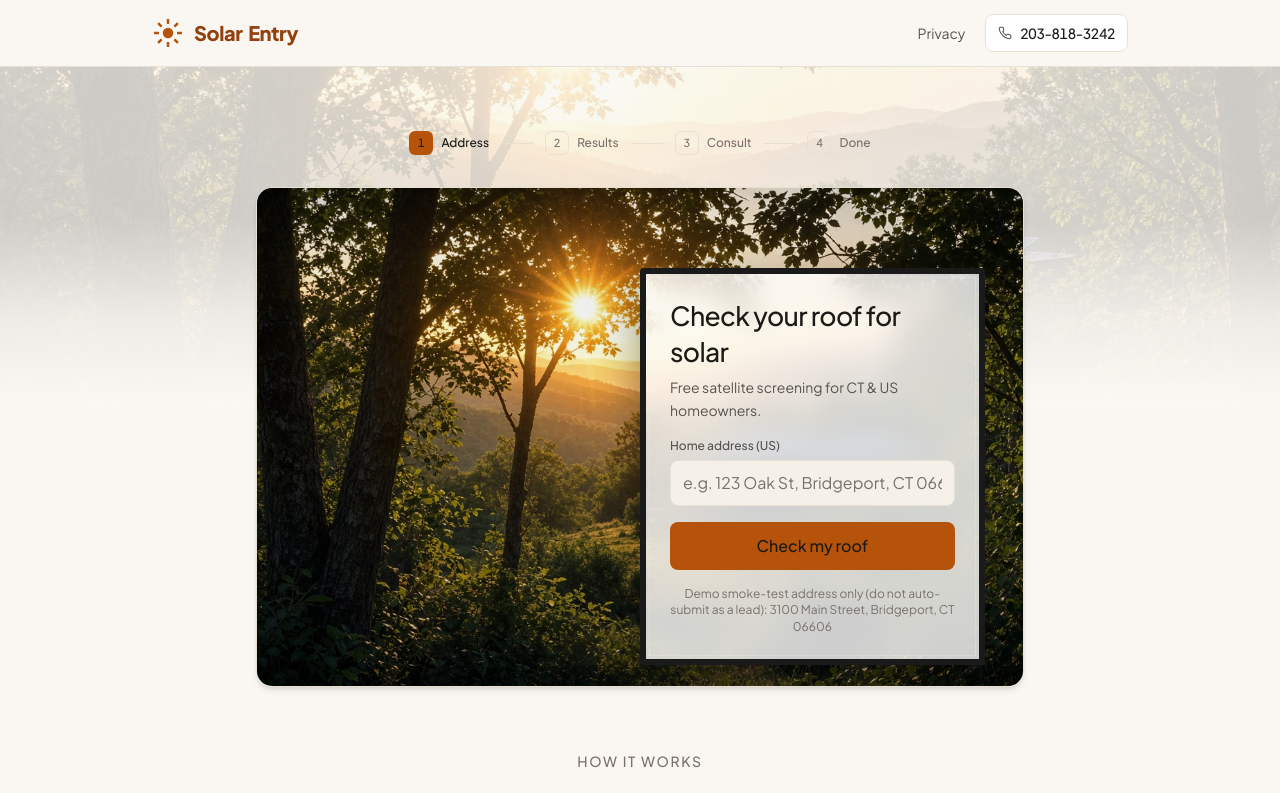
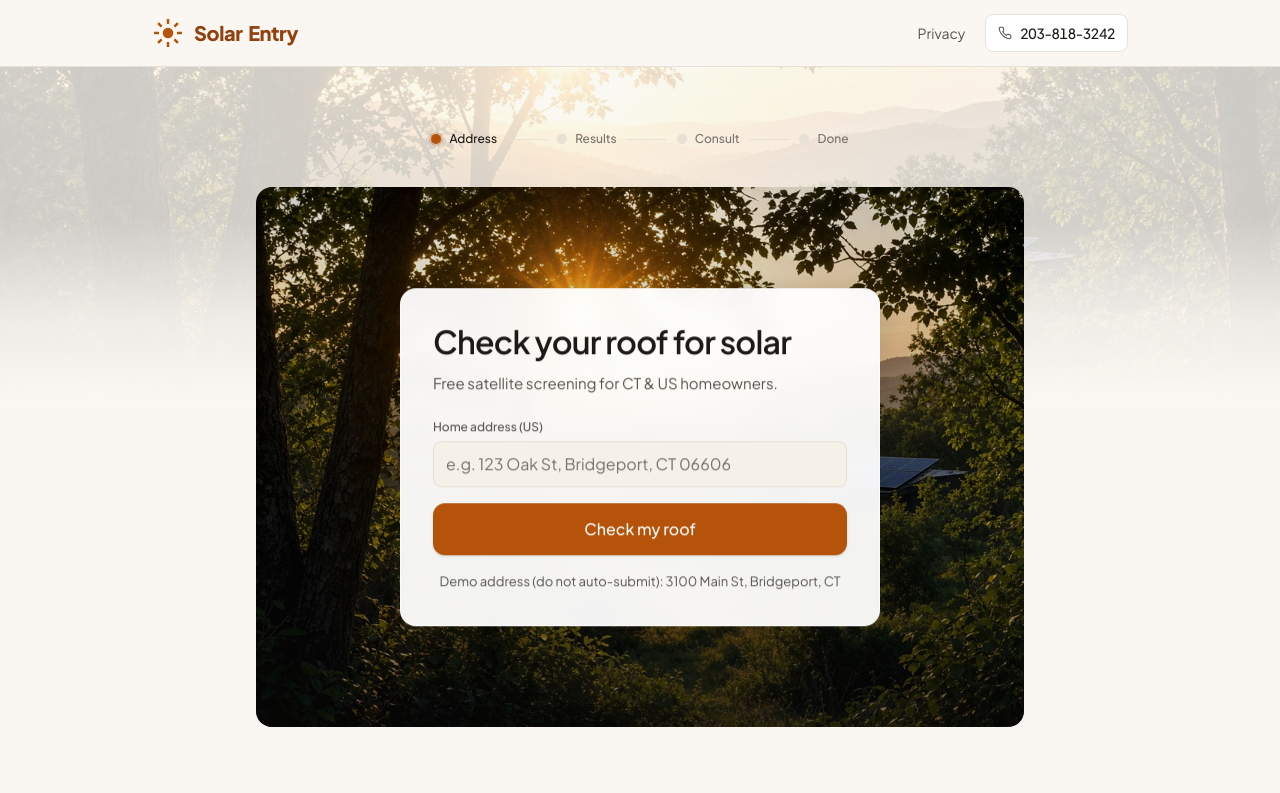
Before and after one commit to myagentmarcel-collab/solarentry, a Next.js app: page / in a window 1280 px wide. Shown: the top 793 px of the page. Built offline with nearby package versions, Linux system fonts and the light colour scheme.

Commit message:
style: remove window-pane frame; soft frosted hero card; white CTA text

```diff
--- a/src/components/Funnel.tsx
+++ b/src/components/Funnel.tsx
@@ -162,39 +162,33 @@ export function Funnel() {
       <StepIndicator step={step} />
 
       {step === "address" && (
-        <section className="relative h-[360px] w-full overflow-hidden rounded-2xl border border-[var(--border)] shadow-md sm:h-[440px] md:h-[500px]">
+        <section className="relative min-h-[420px] w-full overflow-hidden rounded-2xl sm:min-h-[480px] md:min-h-[540px]">
           <img
             src="/images/solar-cinematic.jpg"
             alt="Distant home with rooftop solar, sun shining through the trees"
-            className="absolute inset-0 h-full w-full object-cover object-[center_40%]"
+            className="absolute inset-0 h-full w-full object-cover object-[center_40%] brightness-[0.92] contrast-[1.05] saturate-[1.05]"
             width={1280}
             height={720}
             decoding="async"
             fetchPriority="high"
           />
-          {/* Soft vignette so the window card stays readable */}
+          {/* Stronger bottom veil so the card sits clearly on the photo */}
           <div
             aria-hidden
-            className="absolute inset-0 bg-gradient-to-t from-black/25 via-transparent to-black/10"
+            className="absolute inset-0 bg-gradient-to-t from-stone-950/55 via-stone-950/20 to-stone-950/5"
           />
 
-          {/* Window-pane card — right-center over picture windows on desktop; centered on mobile */}
-          <div className="absolute inset-x-3 bottom-4 top-auto z-10 sm:inset-auto sm:bottom-auto sm:left-[48%] sm:right-[4%] sm:top-[18%] md:left-[50%] md:right-[5%] md:top-[16%]">
-            <div className="relative overflow-hidden rounded-sm border-[5px] border-[#1a1a1a] shadow-[0_12px_40px_rgba(0,0,0,0.35)] sm:border-[6px]">
-              {/* Inner glass lip — suggests window pane without crossing the form */}
-              <div
-                aria-hidden
-                className="pointer-events-none absolute inset-[3px] z-10 rounded-[1px] border border-white/40 shadow-[inset_0_0_0_1px_rgba(0,0,0,0.18)]"
-              />
-              <div className="relative z-20 bg-white/80 p-4 backdrop-blur-md sm:p-5 md:p-6">
-                <h1 className="text-xl font-medium tracking-tight text-[var(--foreground)] sm:text-2xl md:text-[1.65rem] md:leading-snug">
+          {/* Soft contemporary form card — no heavy frame */}
+          <div className="absolute inset-x-3 bottom-4 z-10 sm:inset-x-auto sm:bottom-auto sm:left-1/2 sm:top-1/2 sm:w-[min(100%-2rem,28rem)] sm:-translate-x-1/2 sm:-translate-y-1/2 md:w-[min(100%-2rem,30rem)]">
+            <div className="rounded-2xl border border-white/70 bg-white/95 p-5 shadow-[0_4px_24px_rgba(28,25,23,0.12)] backdrop-blur-sm sm:p-7 md:p-8">
+              <h1 className="text-2xl font-semibold tracking-tight text-[var(--foreground)] sm:text-3xl md:text-[2rem] md:leading-tight">
                 Check your roof for solar
               </h1>
-                <p className="mt-1.5 text-xs leading-relaxed text-[var(--muted)] sm:text-sm">
+              <p className="mt-2.5 text-sm leading-relaxed text-[var(--muted)] sm:text-[15px]">
                 Free satellite screening for CT &amp; US homeowners.
               </p>
 
-                <form onSubmit={runCheck} className="mt-3 space-y-3 sm:mt-4 sm:space-y-4">
+              <form onSubmit={runCheck} className="mt-5 space-y-4 sm:mt-6">
                 <AddressInput
                   value={address}
                   onChange={(v) => {
@@ -213,7 +207,7 @@ export function Funnel() {
                 <button
                   type="submit"
                   disabled={loading}
-                    className="flex w-full items-center justify-center gap-2 rounded-lg bg-[var(--accent)] px-4 py-3 text-base font-medium text-[var(--foreground)] transition hover:bg-[var(--accent-hover)] hover:text-white disabled:cursor-not-allowed disabled:opacity-60"
+                  className="flex w-full items-center justify-center gap-2 rounded-xl bg-[var(--accent)] px-4 py-3.5 text-base font-medium text-white shadow-sm transition hover:bg-[var(--accent-hover)] disabled:cursor-not-allowed disabled:opacity-60"
                 >
                   {loading ? (
                     <>
@@ -223,12 +217,10 @@ export function Funnel() {
                     "Check my roof"
                   )}
                 </button>
-                  <p className="text-center text-[10px] leading-snug text-[var(--muted-dim)] sm:text-xs">
-                    Demo smoke-test address only (do not auto-submit as a lead):
-                    3100 Main Street, Bridgeport, CT 06606
+                <p className="text-center text-xs leading-relaxed text-[var(--muted)] sm:text-[13px]">
+                  Demo address (do not auto-submit): 3100 Main St, Bridgeport, CT
                 </p>
               </form>
-              </div>
             </div>
           </div>
         </section>
@@ -236,7 +228,7 @@ export function Funnel() {
 
       {step === "result" && result && (
         <section className="space-y-5">
-          <div className="rounded-lg border border-[var(--border)] bg-[var(--surface)] p-6 sm:p-10">
+          <div className="rounded-2xl border border-[var(--border-subtle)] bg-[var(--surface)] p-6 shadow-sm sm:p-10">
             <div className="flex flex-wrap items-start justify-between gap-3">
               <div>
                 <p className="text-xs font-medium uppercase tracking-[0.1em] text-[var(--muted-dim)]">
@@ -285,7 +277,7 @@ export function Funnel() {
               <button
                 type="button"
                 onClick={() => setStep("consult")}
-                className="flex-1 rounded-lg bg-[var(--accent)] px-4 py-3.5 text-center text-base font-medium text-[var(--foreground)] transition hover:bg-[var(--accent-hover)] hover:text-white"
+                className="flex-1 rounded-xl bg-[var(--accent)] px-4 py-3.5 text-center text-base font-medium text-white shadow-sm transition hover:bg-[var(--accent-hover)]"
               >
                 Request a free consult
               </button>
@@ -296,7 +288,7 @@ export function Funnel() {
                   setResult(null);
                   setError(null);
                 }}
-                className="rounded-lg border border-[var(--border)] bg-transparent px-4 py-3.5 text-base font-medium text-[var(--muted)] transition hover:border-[var(--accent)]/50 hover:text-[var(--accent-strong)]"
+                className="rounded-xl border border-[var(--border)] bg-transparent px-4 py-3.5 text-base font-medium text-[var(--muted)] transition hover:border-[var(--accent)]/40 hover:text-[var(--accent-strong)]"
               >
                 Try another address
               </button>
@@ -306,7 +298,7 @@ export function Funnel() {
       )}
 
       {step === "consult" && (
-        <section className="rounded-lg border border-[var(--border)] bg-[var(--surface)] p-6 sm:p-10">
+        <section className="rounded-2xl border border-[var(--border-subtle)] bg-[var(--surface)] p-6 shadow-sm sm:p-10">
           <h2 className="text-2xl font-medium tracking-tight text-[var(--foreground)] sm:text-3xl">
             Schedule a consult
           </h2>
@@ -402,14 +394,14 @@ export function Funnel() {
               <button
                 type="submit"
                 disabled={loading}
-                className="flex-1 rounded-lg bg-[var(--accent)] px-4 py-3.5 text-base font-medium text-[var(--foreground)] transition hover:bg-[var(--accent-hover)] hover:text-white disabled:opacity-60"
+                className="flex-1 rounded-xl bg-[var(--accent)] px-4 py-3.5 text-base font-medium text-white shadow-sm transition hover:bg-[var(--accent-hover)] disabled:opacity-60"
               >
                 {loading ? "Sending…" : "Submit request"}
               </button>
               <button
                 type="button"
                 onClick={() => setStep("result")}
-                className="rounded-lg border border-[var(--border)] px-4 py-3.5 font-medium text-[var(--muted)] transition hover:border-[var(--accent)]/50 hover:text-[var(--accent-strong)]"
+                className="rounded-xl border border-[var(--border)] px-4 py-3.5 font-medium text-[var(--muted)] transition hover:border-[var(--accent)]/40 hover:text-[var(--accent-strong)]"
               >
                 Back
               </button>
@@ -419,8 +411,8 @@ export function Funnel() {
       )}
 
       {step === "thanks" && (
-        <section className="rounded-lg border border-[var(--border)] bg-[var(--surface)] p-6 text-center sm:p-12">
-          <div className="mx-auto flex h-12 w-12 items-center justify-center rounded-full border border-[var(--border)] bg-[var(--success-bg)] text-[var(--success)]">
+        <section className="rounded-2xl border border-[var(--border-subtle)] bg-[var(--surface)] p-6 text-center shadow-sm sm:p-12">
+          <div className="mx-auto flex h-12 w-12 items-center justify-center rounded-full border border-[var(--border-subtle)] bg-[var(--success-bg)] text-[var(--success)]">
             <svg
               viewBox="0 0 24 24"
               className="h-5 w-5"
@@ -440,7 +432,7 @@ export function Funnel() {
           </p>
           <a
             href={TEL}
-            className="mt-6 inline-flex items-center gap-2 rounded-lg border border-[var(--border)] bg-[var(--surface-elevated)] px-5 py-3 text-base font-medium tabular-nums tracking-tight text-[var(--foreground)] transition hover:border-[var(--accent)]/40"
+            className="mt-6 inline-flex items-center gap-2 rounded-xl border border-[var(--border)] bg-[var(--surface-elevated)] px-5 py-3 text-base font-medium tabular-nums tracking-tight text-[var(--foreground)] transition hover:border-[var(--accent)]/40"
           >
             {PHONE_DISPLAY}
           </a>
@@ -471,7 +463,7 @@ export function Funnel() {
 }
 
 const inputClass =
-  "w-full rounded-lg border border-[var(--border)] bg-[var(--surface-elevated)] px-3.5 py-2.5 text-[var(--foreground)] outline-none transition placeholder:text-[var(--muted-dim)] focus:border-[var(--accent)] focus:ring-2 focus:ring-[var(--accent)]/20";
+  "w-full rounded-xl border border-[var(--border)] bg-[var(--surface-elevated)] px-3.5 py-2.5 text-[var(--foreground)] outline-none transition placeholder:text-[var(--muted-dim)] focus:border-[var(--accent)] focus:ring-2 focus:ring-[var(--accent)]/20";
 
 function Field({
   label,
@@ -502,7 +494,7 @@ function Field({
 
 function Stat({ label, value }: { label: string; value: string }) {
   return (
-    <div className="rounded-lg border border-[var(--border)] bg-[var(--surface-elevated)] px-3 py-3.5">
+    <div className="rounded-xl border border-[var(--border-subtle)] bg-[var(--surface-elevated)]/60 px-3 py-3.5">
       <dt className="text-[10px] font-medium uppercase tracking-[0.1em] text-[var(--muted-dim)]">
         {label}
       </dt>
@@ -518,7 +510,7 @@ function SuitabilityBadge({ value }: { value: string }) {
     value === "Good"
       ? "border-[var(--success)]/30 bg-[var(--success-bg)] text-[var(--success)]"
       : value === "Fair"
-        ? "border-amber-600/30 bg-amber-50 text-amber-700"
+        ? "border-amber-600/30 bg-amber-50 text-amber-800"
         : "border-[var(--border)] bg-[var(--surface-elevated)] text-[var(--muted)]";
   return (
     <span
@@ -540,31 +532,37 @@ function StepIndicator({ step }: { step: Step }) {
   const current = order.indexOf(step);
 
   return (
-    <ol className="mb-8 flex items-center justify-center gap-1 sm:gap-2">
+    <ol className="mb-10 flex items-center justify-center gap-1.5 sm:gap-2">
       {steps.map((s, i) => {
         const active = i <= current;
+        const isCurrent = i === current;
         return (
-          <li key={s.id} className="flex items-center gap-1 sm:gap-2">
+          <li key={s.id} className="flex items-center gap-1.5 sm:gap-2">
             <span
-              className={`flex h-6 w-6 items-center justify-center rounded-md text-[11px] font-medium tabular-nums ${
-                active
-                  ? "bg-[var(--accent)] text-[var(--foreground)]"
-                  : "border border-[var(--border)] text-[var(--muted-dim)]"
+              className={`flex h-2 w-2 rounded-full sm:h-2.5 sm:w-2.5 ${
+                isCurrent
+                  ? "bg-[var(--accent)] ring-2 ring-[var(--accent)]/25"
+                  : active
+                    ? "bg-[var(--accent)]/70"
+                    : "bg-[var(--border)]"
               }`}
-            >
-              {i + 1}
-            </span>
+              aria-hidden
+            />
             <span
               className={`hidden text-xs font-medium sm:inline ${
-                active ? "text-[var(--foreground)]" : "text-[var(--muted-dim)]"
+                isCurrent
+                  ? "text-[var(--foreground)]"
+                  : active
+                    ? "text-[var(--muted)]"
+                    : "text-[var(--muted-dim)]"
               }`}
             >
               {s.label}
             </span>
             {i < steps.length - 1 && (
               <span
-                className={`mx-1 h-px w-4 sm:w-8 ${
-                  i < current ? "bg-[var(--accent)]/45" : "bg-[var(--border)]"
+                className={`mx-0.5 h-px w-5 sm:w-10 ${
+                  i < current ? "bg-[var(--accent)]/35" : "bg-[var(--border)]"
                 }`}
               />
             )}
@@ -585,7 +583,7 @@ function ErrorBanner({
   return (
     <div
       role="alert"
-      className="flex flex-col gap-2 rounded-lg border border-[var(--danger)]/30 bg-[var(--danger-bg)] px-4 py-3 text-sm text-[var(--danger)] sm:flex-row sm:items-center sm:justify-between"
+      className="flex flex-col gap-2 rounded-xl border border-[var(--danger)]/30 bg-[var(--danger-bg)] px-4 py-3 text-sm text-[var(--danger)] sm:flex-row sm:items-center sm:justify-between"
     >
       <p>{message}</p>
       {onRetry && (
```
Lines whose indentation alone changed are shown as unchanged.
